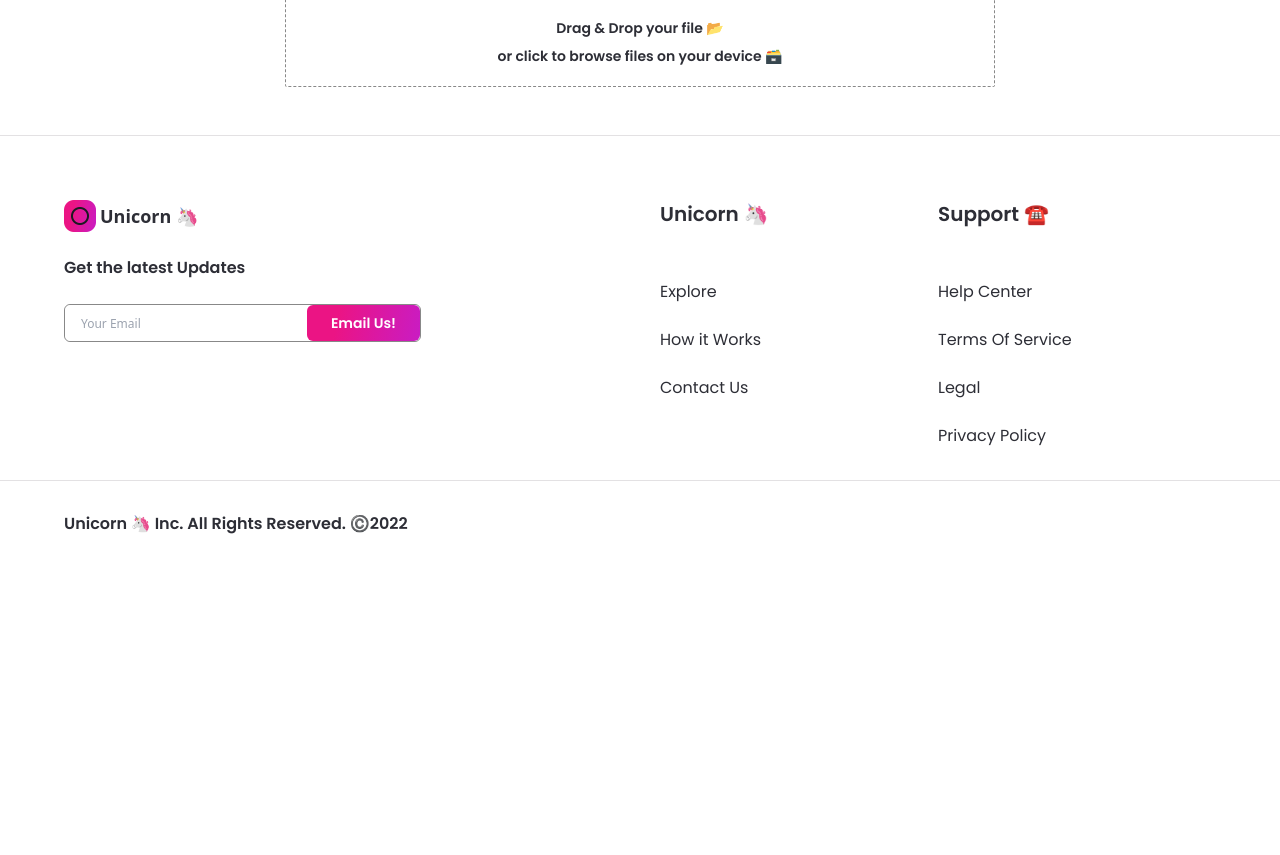
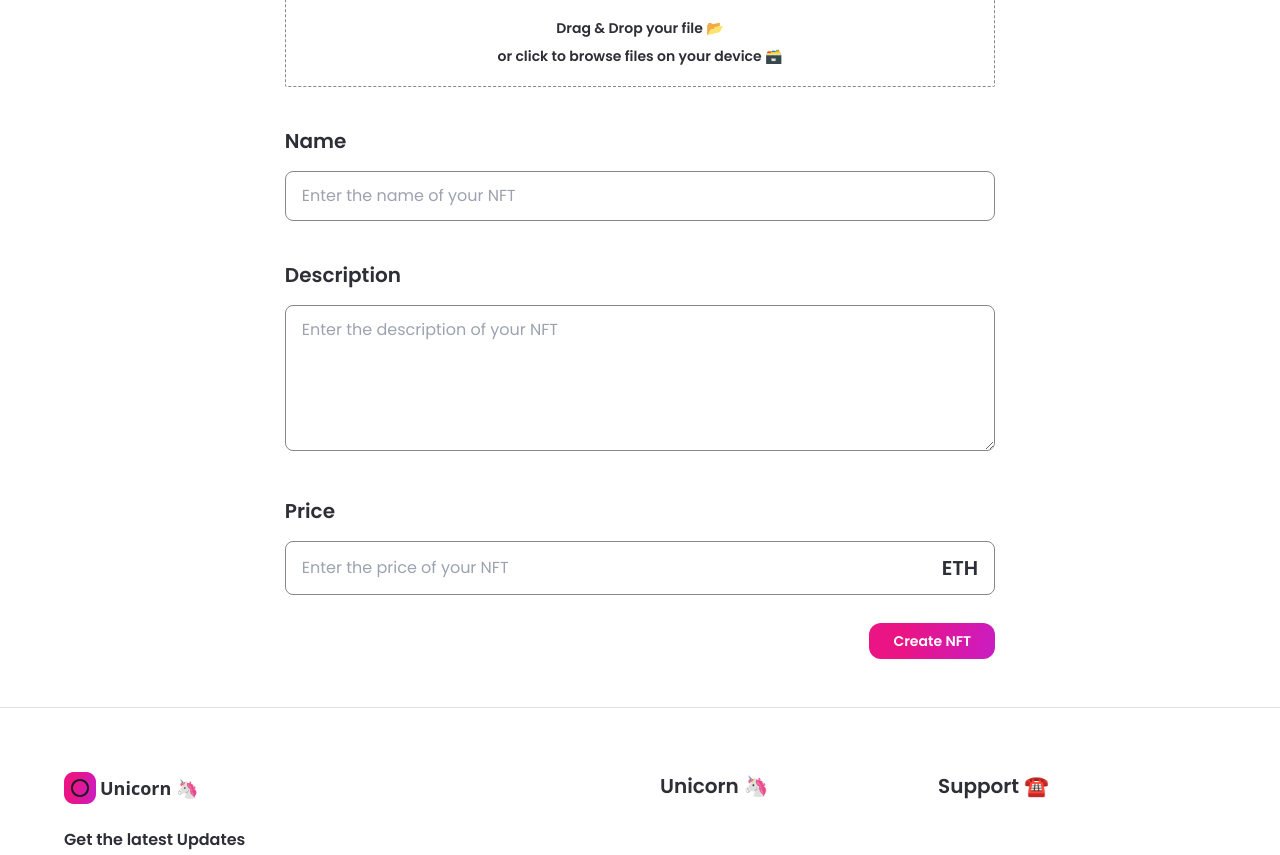
Before and after one commit to andrewpap22/unicorn-nft-marketplace, a Next.js app: page /create-nft in a window 1280 px wide. Shown: the part 480-1335 px from the top of the page. Before the commit the page ends 1083 px from the top, so only its background shows below. Built offline with nearby package versions, Linux system fonts and the light colour scheme.

Commit message:
add custom Input component, finalize create-nft page :white_check_mark:

```diff
--- /dev/null
+++ b/components/Input.jsx
@@ -0,0 +1,36 @@
+import React from 'react';
+
+const Input = ({ inputType, title, placeholder, handleClick }) => (
+  <div className="mt-10 w-ull">
+    <p className="font-poppins dark:text-white text-nft-black-1 font-semibold text-xl">
+      {title}
+    </p>
+
+    {inputType === 'number' ? (
+      <div className="dark:bg-nft-black-1 bg-white border dark:border-nft-black-1 border-nft-gray-2 rounded-lg w-full outline-none font-poppins dark:text-white text-nft-gray-2 test-base mt-4 px-4 py-3 flexBetween flex-row">
+        <input
+          type="number"
+          className="flex w-full dark:bg-nft-black-1 bg-white outline-none"
+          placeholder={placeholder}
+          onChange={handleClick}
+        />
+        <p className="font-poppins dark:text-white text-nft-black-1 font-semibold text-xl">ETH</p>
+      </div>
+    ) : inputType === 'textarea' ? (
+      <textarea
+        rows={5}
+        className="dark:bg-nft-black-1 bg-white border dark:border-nft-black-1 border-nft-gray-2 rounded-lg w-full outline-none font-poppins dark:text-white text-nft-gray-2 test-base mt-4 px-4 py-3"
+        placeholder={placeholder}
+        onChange={handleClick}
+      />
+    ) : (
+      <input
+        className="dark:bg-nft-black-1 bg-white border dark:border-nft-black-1 border-nft-gray-2 rounded-lg w-full outline-none font-poppins dark:text-white text-nft-gray-2 test-base mt-4 px-4 py-3"
+        placeholder={placeholder}
+        onChange={handleClick}
+      />
+    )}
+  </div>
+);
+
+export default Input;
--- a/components/index.js
+++ b/components/index.js
@@ -4,5 +4,6 @@
 import Banner from './Banner';
 import CreatorCard from './CreatorCard';
 import NFTCard from './NFTCard';
+import Input from './Input';
 
-export { Navbar, Footer, Button, Banner, CreatorCard, NFTCard };
+export { Navbar, Footer, Button, Banner, CreatorCard, NFTCard, Input };
--- a/pages/create-nft.jsx
+++ b/pages/create-nft.jsx
@@ -4,11 +4,16 @@
 import Image from 'next/image';
 import { useTheme } from 'next-themes';
 
-import { Button } from '../components';
+import { Button, Input } from '../components';
 import images from '../assets';
 
 const CreateNFT = () => {
   const [fileUrl, setFileUrl] = useState(null);
+  const [formInput, setFormInput] = useState({
+    price: '',
+    name: '',
+    description: '',
+  });
   const { theme } = useTheme();
 
   /// Logic to upload the image on the blockchain (IPFS)
@@ -88,6 +93,43 @@
             )}
           </div>
         </div>
+
+        {/* Custon Inputs */}
+        <Input
+          inputType="input"
+          title="Name"
+          placeholder="Enter the name of your NFT"
+          handleClick={(e) => {
+            setFormInput({ ...formInput, name: e.target.value });
+          }}
+        />
+
+        <Input
+          inputType="textarea"
+          title="Description"
+          placeholder="Enter the description of your NFT"
+          handleClick={(e) => {
+            setFormInput({ ...formInput, description: e.target.value });
+          }}
+        />
+
+        <Input
+          inputType="number"
+          title="Price"
+          placeholder="Enter the price of your NFT"
+          handleClick={(e) => {
+            setFormInput({ ...formInput, price: e.target.value });
+          }}
+        />
+
+        {/* The Create Button */}
+        <div className="mt-7 w-full flex justify-end">
+          <Button
+            btnName="Create NFT"
+            classStyles="rounded-xl"
+            handleClick={() => {}}
+          />
+        </div>
       </div>
     </div>
   );
```
